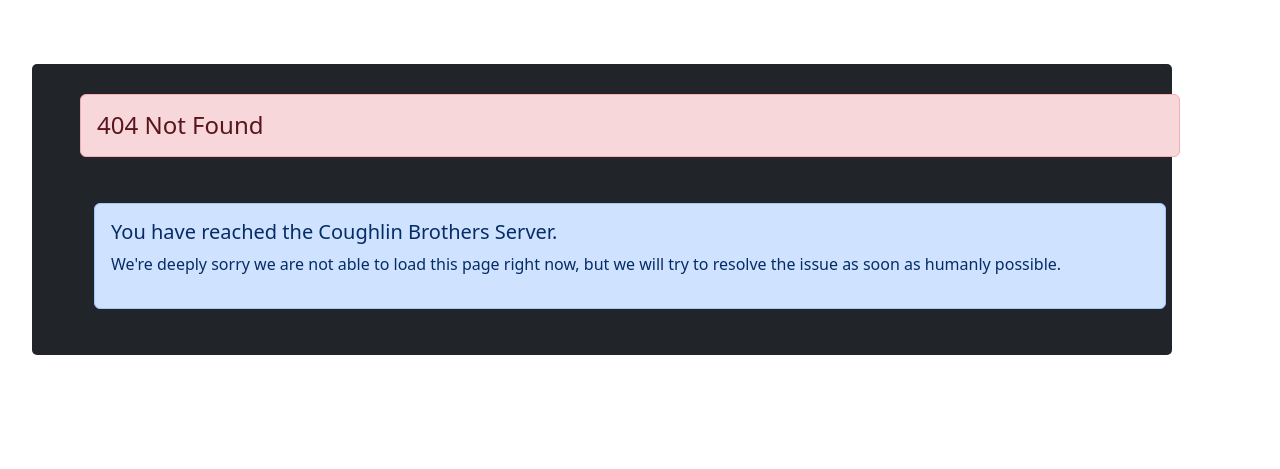
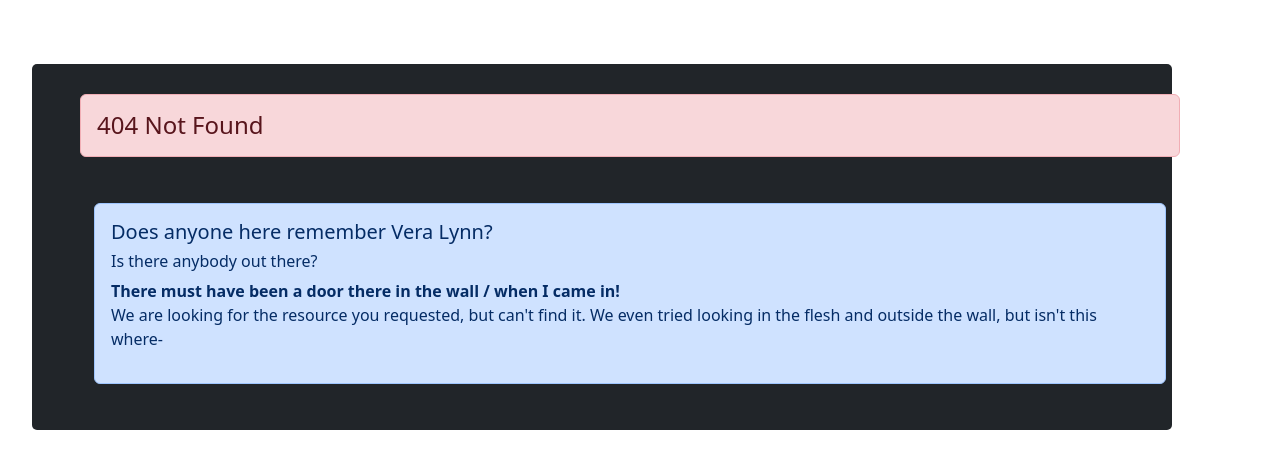
Before and after one commit to Windham-High-School/CubeServer, a Python web app: template src/CubeServer-app/cubeserver_app/templates/errorpages/404.html.jinja2 in a window 1280 px wide. Shown: the part 56-525 px from the top of the page. Run offline with Jinja, Linux system fonts and the light colour scheme; the template is opened without the code that fills it, so the values that code supplies are empty; some libraries are stand-ins or nearby versions.

Commit message:
Made better error messages

```diff
--- a/src/CubeServer-app/cubeserver_app/templates/errorpages/404.html.jinja2
+++ b/src/CubeServer-app/cubeserver_app/templates/errorpages/404.html.jinja2
@@ -7,9 +7,12 @@
 
 {% block content %}
     <div class="alert alert-primary" role="alert">
-        <h5 class="alert-heading">You have reached the Coughlin Brothers Server.</h5>
+        <h5 class="alert-heading">Does anyone here remember Vera Lynn?</h5>
+        <h6>Is there anybody out there?</h6>
+        <b>There must have been a door there in the wall / when I came in!</b>
         <p>
-            We're deeply sorry we are not able to load this page right now, but we will try to resolve the issue as soon as humanly possible.
+            We are looking for the resource you requested, but can't find it.
+            We even tried looking in the flesh and outside the wall, but isn't this where-
         </p>
     </div>
 {% endblock %}
```
Also changed, not shown: src/CubeServer-app/cubeserver_app/templates/errorpages/403.html.jinja2 (+6 -1 lines).
